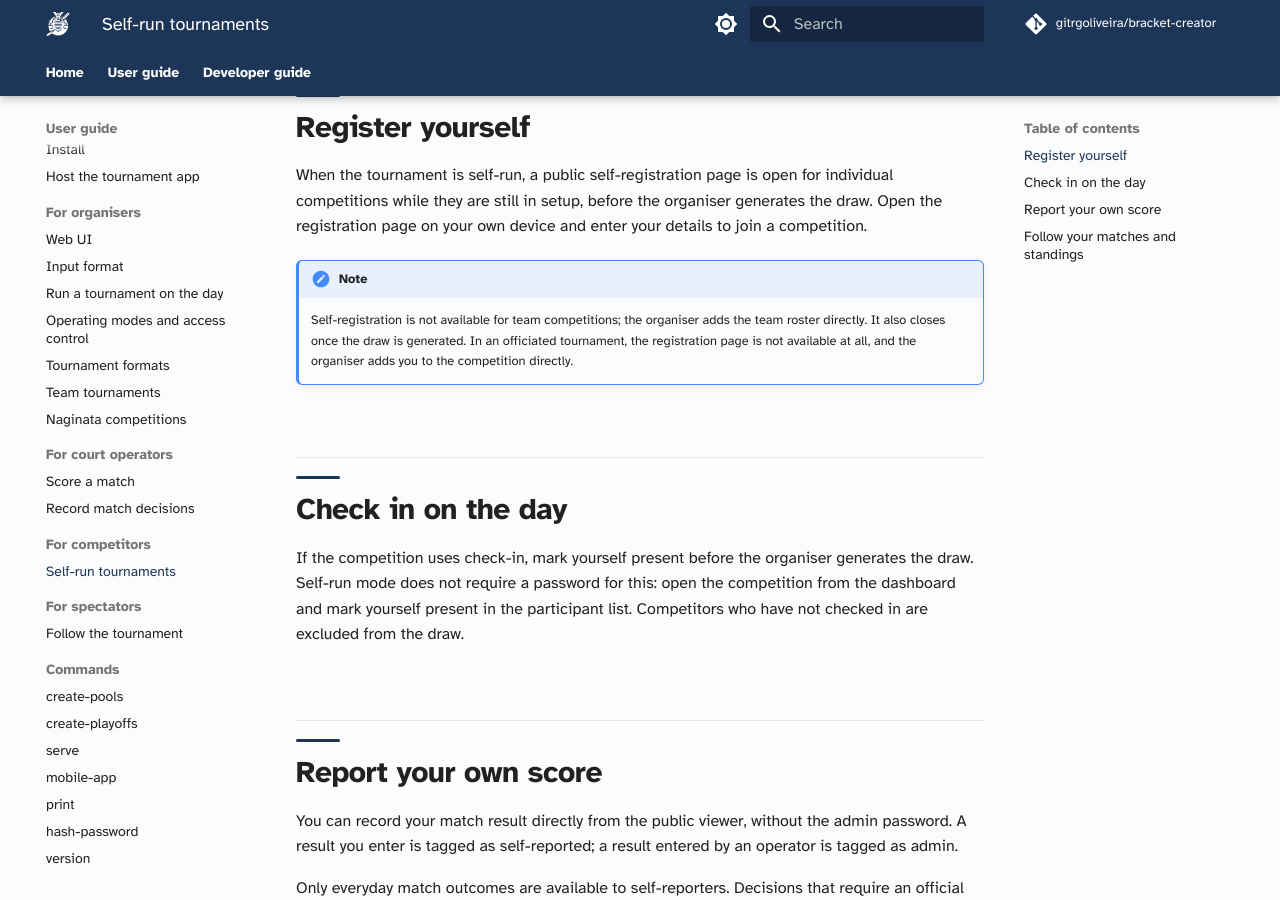
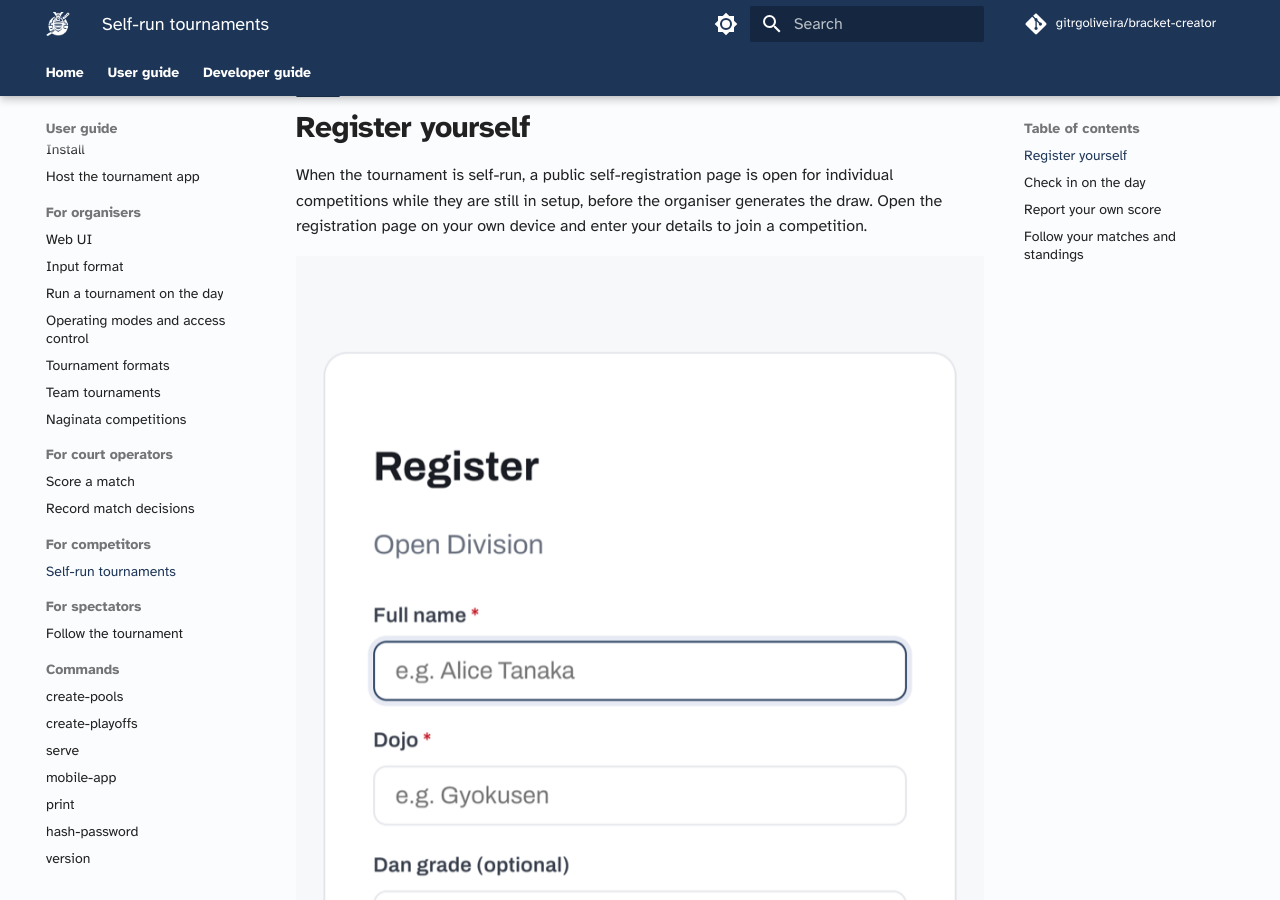
Before and after one commit to gitrgoliveira/bracket-creator, an MkDocs documentation site: the page built from docs/user-guide/competitors/self-run.md, in a window 1280 px wide and 900 px high, scrolled down 387 px. Built offline with MkDocs 1.6.1 and Material for MkDocs 9.7.7, drawn with Linux system fonts in a browser that asks for light colours; comment, search, counter and statistics services are not loaded.

Commit message:
docs: add self-run screenshots (register form + public home)
Captured from a self-run tournament instance (mobile viewport, no auth):
- self-run.md "Register yourself": the public self-registration form.
- self-run.md "Follow your matches": the public home with the watchlist,
  schedule, and the "Register for this competition" call-to-action.

Co-Authored-By: Claude Opus 4.8 <noreply@anthropic.com>

```diff
--- a/docs/user-guide/competitors/self-run.md
+++ b/docs/user-guide/competitors/self-run.md
@@ -7,6 +7,8 @@ The steps on this page apply only to a self-run tournament. In an officiated tou
 ## Register yourself
 
 When the tournament is self-run, a public self-registration page is open for individual competitions while they are still in setup, before the organiser generates the draw. Open the registration page on your own device and enter your details to join a competition.
+
+![The self-registration form on a phone: full name, dojo, and an optional dan grade, with a Register button.](../../screenshots/selfrun-register.png)
 
 !!! note
     Self-registration is not available for team competitions; the organiser adds the team roster directly. It also closes once the draw is generated. In an officiated tournament, the registration page is not available at all, and the organiser adds you to the competition directly.
```
Also changed, not shown: other parts of docs/user-guide/competitors/self-run.md (+2 -0 lines), docs/screenshots/selfrun-register.png (added), docs/screenshots/selfrun-viewer-home.png (added).
